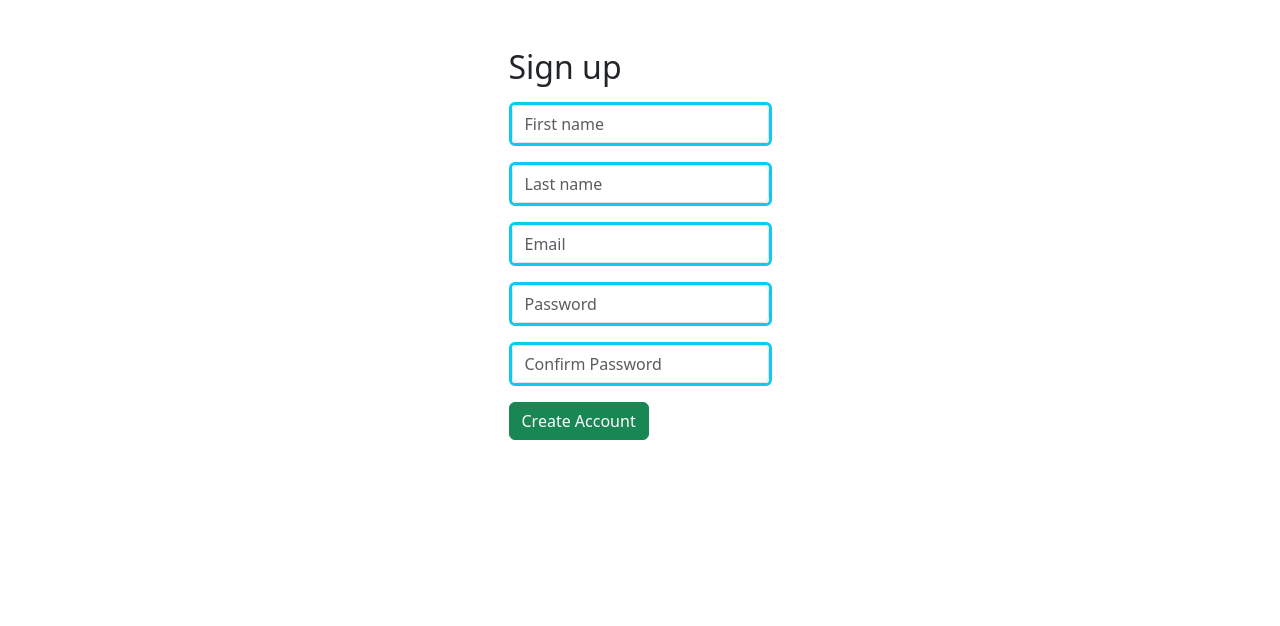
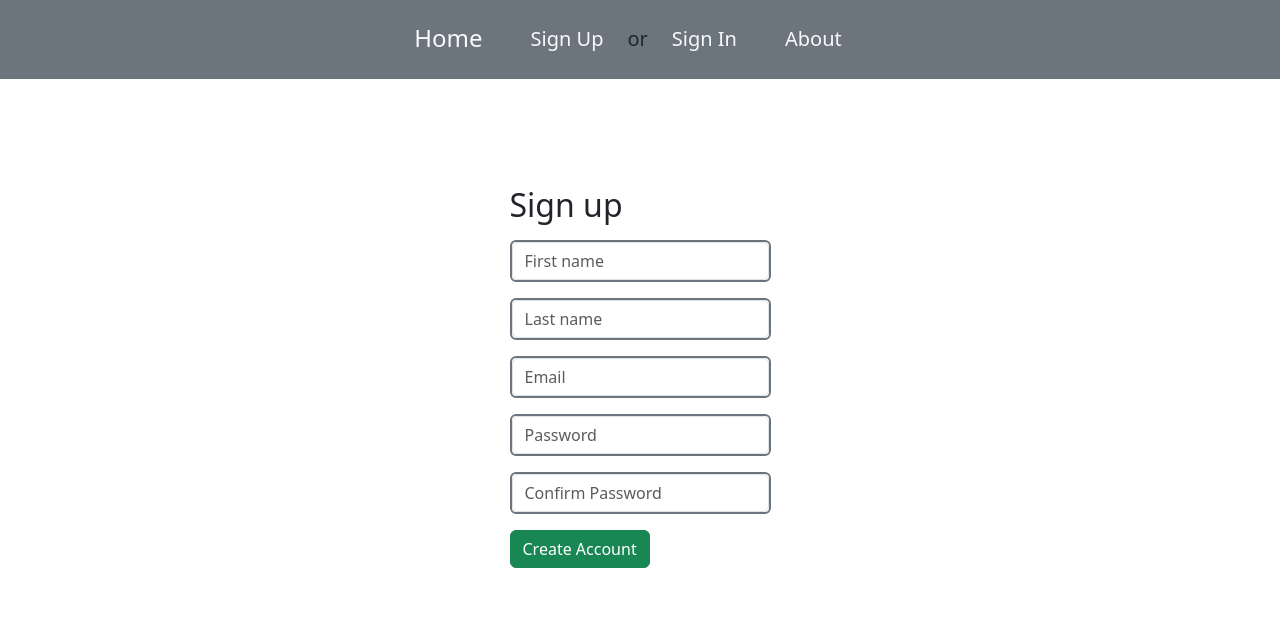
Before and after one commit to anton-mirazchiyski/BudgetTracker, a Django app: page /users/auth/account-create/ in a window 1280 px wide. Shown: the top 626 px of the page. Run offline with Django 4.2, Linux system fonts and the light colour scheme.

Commit message:
Add navbar and block title

```diff
--- a/budget_tracker/accounts/templates/accounts/account-create-page.html
+++ b/budget_tracker/accounts/templates/accounts/account-create-page.html
@@ -1,11 +1,13 @@
 {% extends 'base.html' %}
 
+{% block title %} Budget Tracker - Account Creation {% endblock %}
+
 {% block content %}
-    <div class="d-flex justify-content-center mt-5">
+    <div class="d-flex align-items-center justify-content-center mt-5" style="height: 500px">
         <form action="{% url 'create_account' %}" method="post">
             <h2 class="pb-2">Sign up</h2>
             {% for field in form %}
-                <div class="mb-3 border border-3 border-info rounded">
+                <div class="mb-3 border border-2 border-secondary rounded">
                     {{ field }}
                 </div>
             {% endfor %}
@@ -15,7 +17,7 @@
                 </div>
             {% endif %}
             <button type="submit" class="btn btn-success">Create Account</button>
-        {% csrf_token %}
+            {% csrf_token %}
         </form>
     </div>
 {% endblock %}
--- a/templates/base.html
+++ b/templates/base.html
@@ -5,7 +5,7 @@
 <head>
     <meta charset="UTF-8">
     <meta name="viewport" content="width=device-width, initial-scale=1">
-    <title>Budget Tracker</title>
+    <title>{% block title %}{% endblock %}</title>
     <link href="https://cdn.jsdelivr.net/npm/bootstrap@5.3.2/dist/css/bootstrap.min.css" rel="stylesheet"
           integrity="sha384-T3c6CoIi6uLrA9TneNEoa7RxnatzjcDSCmG1MXxSR1GAsXEV/Dwwykc2MPK8M2HN"
           crossorigin="anonymous">
@@ -16,7 +16,7 @@
 </head>
 <body>
     <header>
-
+        {% include 'partials/navbar.html' %}
     </header>
     <main>
         {% block content %}
--- /dev/null
+++ b/templates/partials/navbar.html
@@ -0,0 +1,21 @@
+<nav class="navbar navbar-expand-lg justify-content-center py-4 navbar-light bg-secondary">
+    <div class="fs-5 me-4">
+        <ul class="nav">
+            <li class="nav-item">
+                <a href="#" class="h4 text-decoration-none text-light me-5">Home</a>
+            </li>
+            <li class="nav-item">
+                <a href="{% url 'create_account' %}" class="text-decoration-none text-light me-4">Sign Up</a>
+            </li>
+            <li class="nav-item">
+                <span> or </span>
+            </li>
+            <li class="nav-item">
+                <a href="#" class="text-decoration-none text-light ms-4">Sign In</a>
+            </li>
+            <li class="nav-item">
+                <a href="#" class="text-decoration-none text-light ms-5">About</a>
+            </li>
+        </ul>
+    </div>
+</nav>
```
